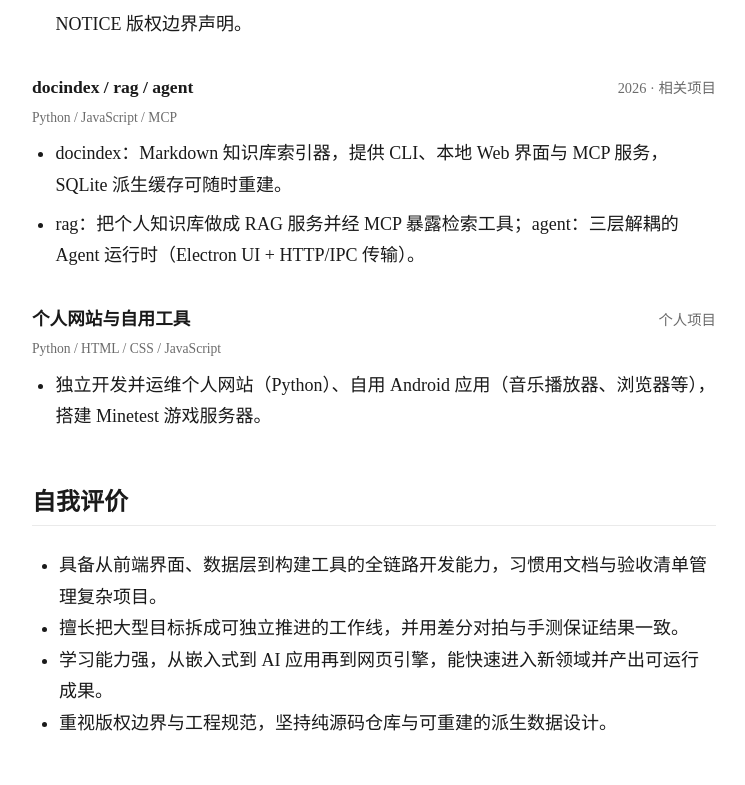
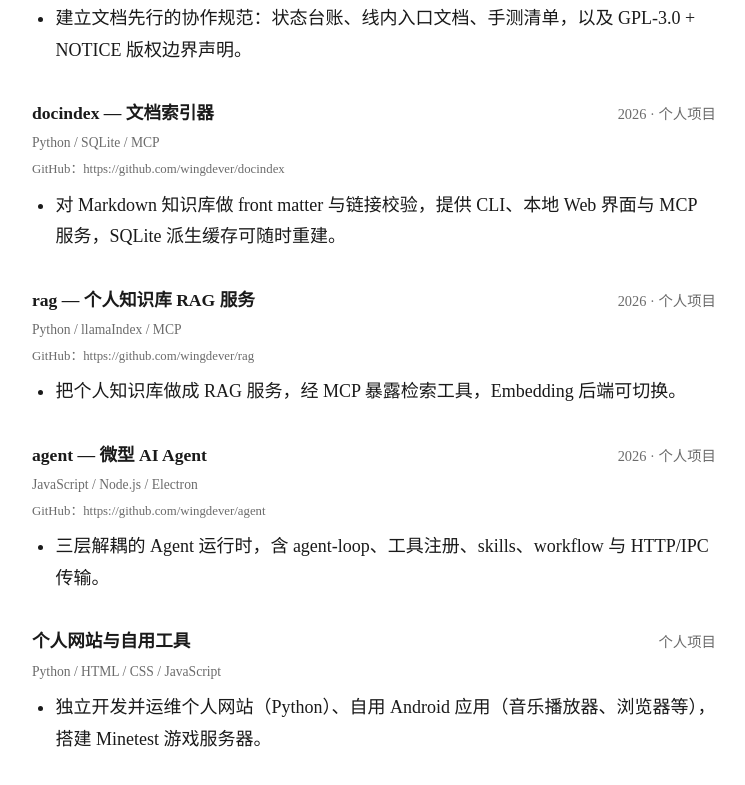
Before and after one commit to wingdever/wingdever.github.io, an Astro site: page /fullstack in a window 1280 px wide. Shown: the part 2202-2987 px from the top of the page, without its empty margins (266-1011 px from the left). Built offline with nearby package versions, Linux system fonts and the light colour scheme; Astro itself is replaced by a stand-in of ours.

Commit message:
add repo link

```diff
--- a/src/consts.ts
+++ b/src/consts.ts
@@ -188,13 +188,30 @@ export const FULLSTACK_PROJECTS = [
 		],
 	},
 	{
-		title: 'docindex / rag / agent',
-		href: 'https://github.com/wingdever',
-		period: '2026 · 相关项目',
-		tech: 'Python / JavaScript / MCP',
+		title: 'docindex — 文档索引器',
+		href: 'https://github.com/wingdever/docindex',
+		period: '2026 · 个人项目',
+		tech: 'Python / SQLite / MCP',
 		points: [
-			'docindex：Markdown 知识库索引器，提供 CLI、本地 Web 界面与 MCP 服务，SQLite 派生缓存可随时重建。',
-			'rag：把个人知识库做成 RAG 服务并经 MCP 暴露检索工具；agent：三层解耦的 Agent 运行时（Electron UI + HTTP/IPC 传输）。',
+			'对 Markdown 知识库做 front matter 与链接校验，提供 CLI、本地 Web 界面与 MCP 服务，SQLite 派生缓存可随时重建。',
+		],
+	},
+	{
+		title: 'rag — 个人知识库 RAG 服务',
+		href: 'https://github.com/wingdever/rag',
+		period: '2026 · 个人项目',
+		tech: 'Python / llamaIndex / MCP',
+		points: [
+			'把个人知识库做成 RAG 服务，经 MCP 暴露检索工具，Embedding 后端可切换。',
+		],
+	},
+	{
+		title: 'agent — 微型 AI Agent',
+		href: 'https://github.com/wingdever/agent',
+		period: '2026 · 个人项目',
+		tech: 'JavaScript / Node.js / Electron',
+		points: [
+			'三层解耦的 Agent 运行时，含 agent-loop、工具注册、skills、workflow 与 HTTP/IPC 传输。',
 		],
 	},
 	{
--- a/src/pages/fullstack.astro
+++ b/src/pages/fullstack.astro
@@ -87,6 +87,9 @@ import {
 							<span class="period">{project.period}</span>
 						</div>
 						<p class="tech">{project.tech}</p>
+						{project.href && (
+							<p class="repo-url">GitHub：<a href={project.href}>{project.href}</a></p>
+						)}
 						<ul>
 							{project.points.map((point) => <li>{point}</li>)}
 						</ul>
@@ -184,6 +187,19 @@ import {
 		color: var(--muted);
 		font-size: 0.85rem;
 	}
+	.repo-url {
+		margin: 0.25em 0 0;
+		color: var(--muted);
+		font-size: 0.8rem;
+		word-break: break-all;
+	}
+	.repo-url a {
+		border-bottom: none;
+		color: var(--muted);
+	}
+	.repo-url a:hover {
+		color: var(--text);
+	}
 	.entry ul {
 		margin: 0.5em 0 0;
 		padding-left: 1.3em;
--- a/src/pages/index.astro
+++ b/src/pages/index.astro
@@ -85,6 +85,9 @@ import {
 							<span class="period">{project.period}</span>
 						</div>
 						<p class="tech">{project.tech}</p>
+						{project.href && (
+							<p class="repo-url">GitHub：<a href={project.href}>{project.href}</a></p>
+						)}
 						<ul>
 							{project.points.map((point) => <li>{point}</li>)}
 						</ul>
@@ -186,6 +189,19 @@ import {
 		color: var(--muted);
 		font-size: 0.85rem;
 	}
+	.repo-url {
+		margin: 0.25em 0 0;
+		color: var(--muted);
+		font-size: 0.8rem;
+		word-break: break-all;
+	}
+	.repo-url a {
+		border-bottom: none;
+		color: var(--muted);
+	}
+	.repo-url a:hover {
+		color: var(--text);
+	}
 	.entry ul {
 		margin: 0.5em 0 0;
 		padding-left: 1.3em;
```
